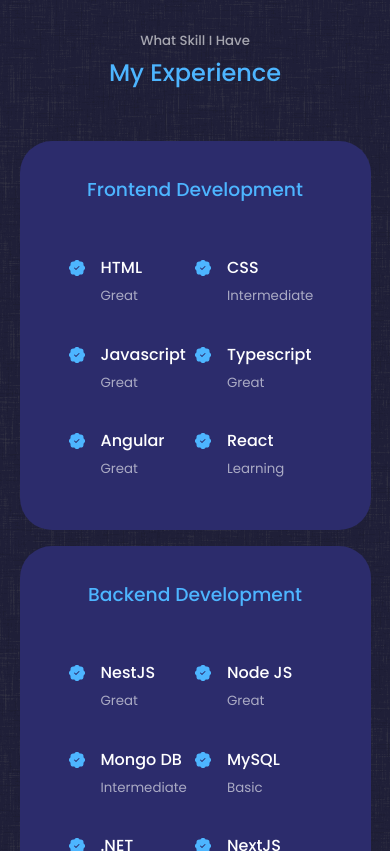
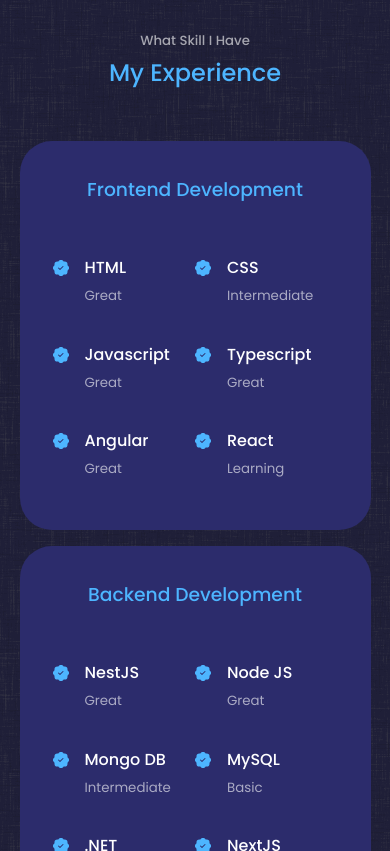
Before and after one commit to grYs51/Portfolio, a React (Create React App) app in the folder portfolio/: page / in a window 390 px wide. Shown: the part 1933-2784 px from the top of the page. Built offline with nearby package versions, Linux system fonts and the light colour scheme.

Commit message:
Fixed css issue

```diff
--- a/portfolio/src/components/experience/experience.css
+++ b/portfolio/src/components/experience/experience.css
@@ -2,6 +2,7 @@
   display: grid;
   grid-template-columns: 1fr 1fr;
   gap: 2rem;
+  justify-content: center;
 }
 
 .experience__container > div {
@@ -62,6 +63,6 @@
 
   .experience__container > div {
     width: 100%;
-    padding: 2rem;
+    padding: 2rem 1rem;
   }
 }
```
